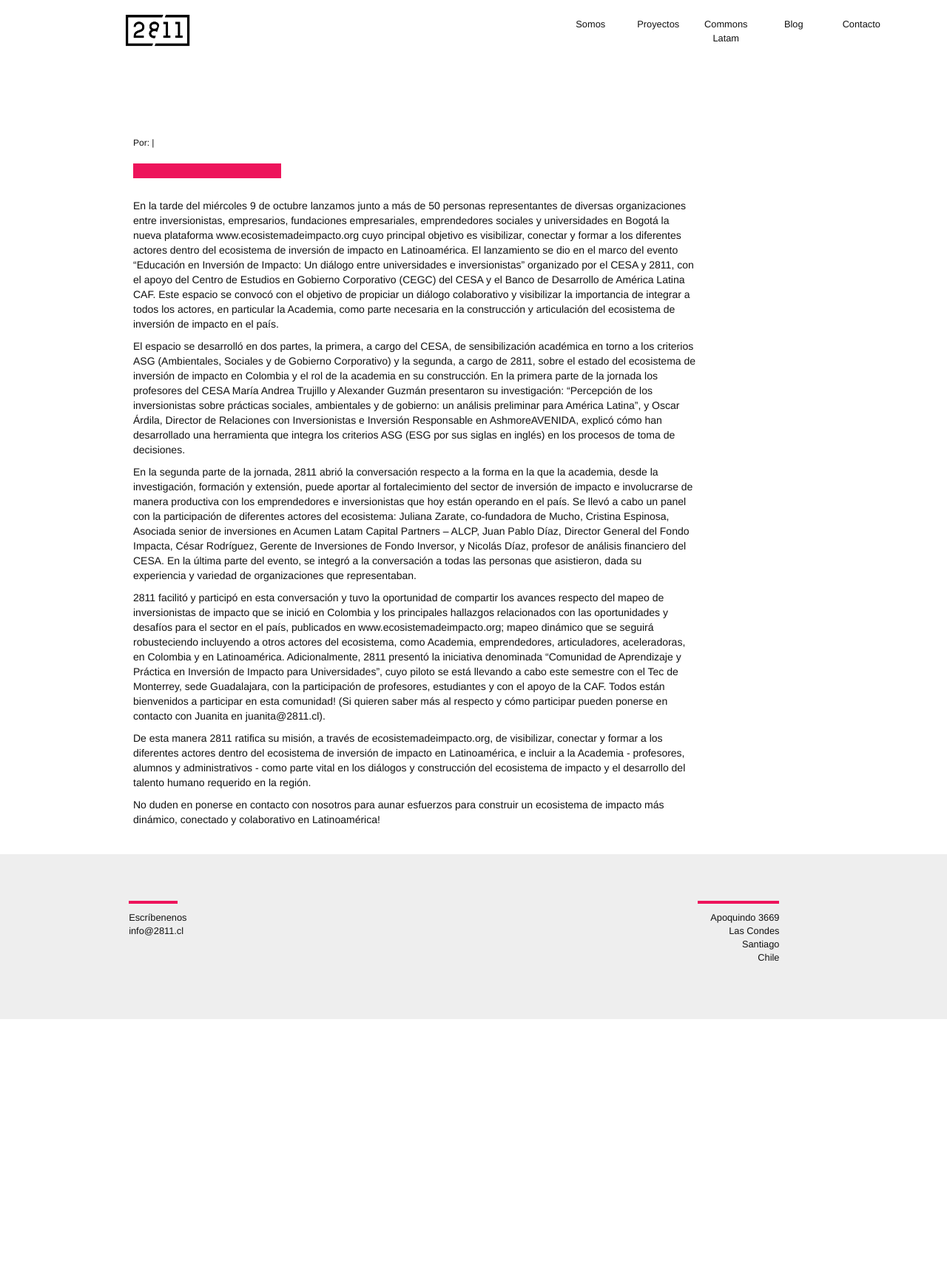
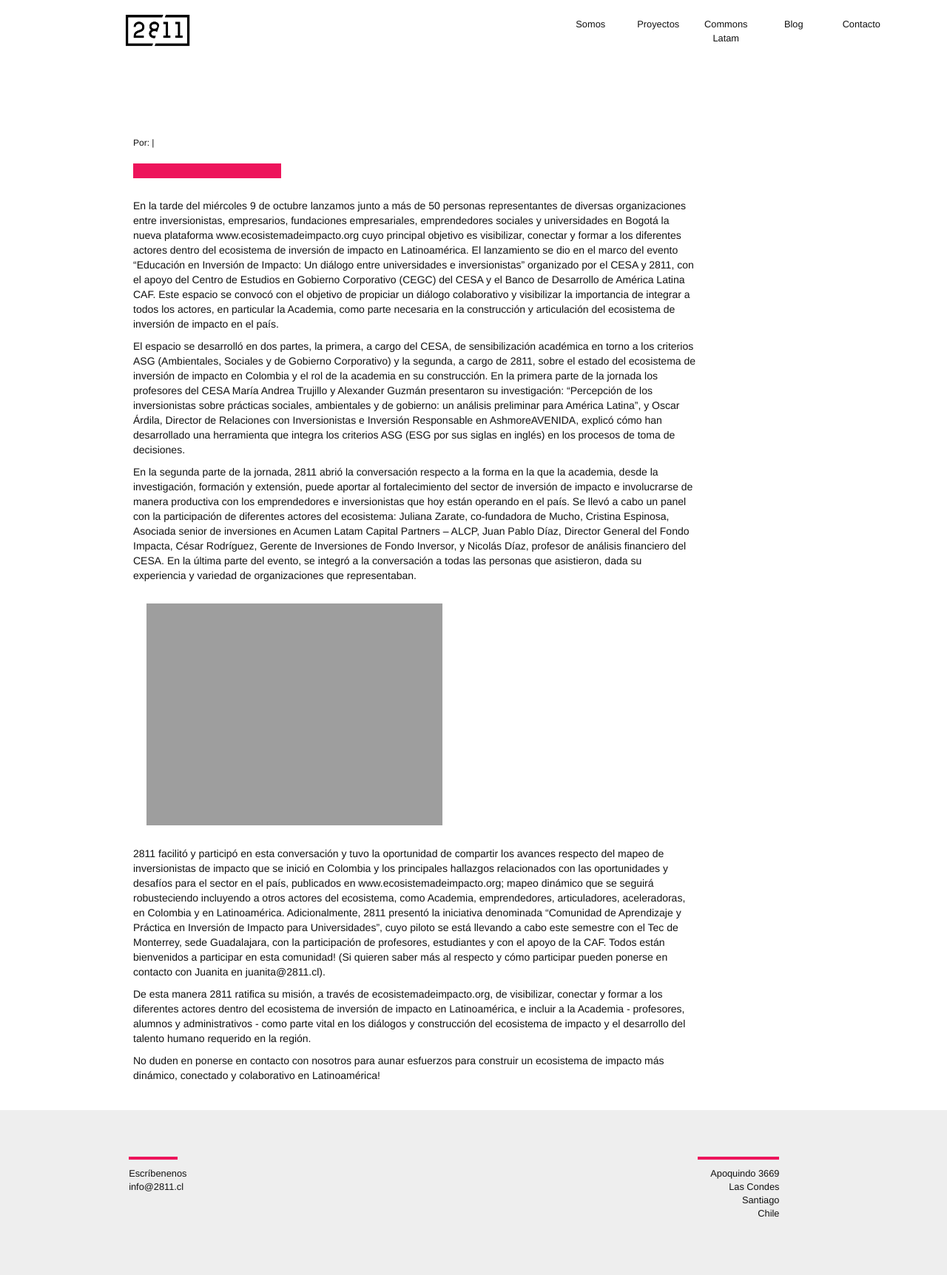
Before and after one commit to 2811Chile/2811Chile.github.io, a Jekyll site: the page built from _posts/2019-10-25-educacion-en-inversion-de-impacto-un-dialogo-entre-universidades-e-inversionistas.markdown, in a window 1280 px wide. Shown: the whole page at 74% size. Built offline with Jekyll 4.4.1, drawn with Linux system fonts in a browser that asks for light colours; nearby versions of some CDN libraries; some web fonts are replaced; our own code applies the rules of GitHub Pages for plain Markdown files; before the commit the page ends 1378 px from its top, so only the background shows below that.

Commit message:
Updated Educacion En Inversion De Impacto Un Dialogo Entre Universidades E Inversionistas

```diff
--- a/_posts/2019-10-25-educacion-en-inversion-de-impacto-un-dialogo-entre-universidades-e-inversionistas.markdown
+++ b/_posts/2019-10-25-educacion-en-inversion-de-impacto-un-dialogo-entre-universidades-e-inversionistas.markdown
@@ -9,6 +9,8 @@
 
 En la segunda parte de la jornada, 2811 abrió la conversación respecto a la forma en la que la academia, desde la investigación, formación y extensión, puede aportar al fortalecimiento del sector de inversión de impacto e involucrarse de manera productiva con los emprendedores e inversionistas que hoy están operando en el país. Se llevó a cabo un panel con la participación de diferentes actores del ecosistema: Juliana Zarate, co-fundadora de Mucho, Cristina Espinosa, Asociada senior de inversiones en Acumen Latam Capital Partners – ALCP, Juan Pablo Díaz, Director General del Fondo Impacta, César Rodríguez, Gerente de Inversiones de Fondo Inversor, y Nicolás Díaz, profesor de análisis financiero del CESA. En la última parte del evento, se integró a la conversación a todas las personas que asistieron, dada su experiencia y variedad de organizaciones que representaban.
 
+![Image from iOS (1).jpg](/uploads/Image%20from%20iOS%20(1).jpg)
+
 2811 facilitó y participó en esta conversación y tuvo la oportunidad de compartir los avances respecto del mapeo de inversionistas de impacto que se inició en Colombia y los principales hallazgos relacionados con las oportunidades y desafíos para el sector en el país, publicados en www.ecosistemadeimpacto.org; mapeo dinámico que se seguirá robusteciendo incluyendo a otros actores del ecosistema, como Academia, emprendedores, articuladores, aceleradoras, en Colombia y en Latinoamérica. Adicionalmente, 2811 presentó la iniciativa denominada “Comunidad de Aprendizaje y Práctica en Inversión de Impacto para Universidades”, cuyo piloto se está llevando a cabo este semestre con el Tec de Monterrey, sede Guadalajara, con la participación de profesores, estudiantes y con el apoyo de la CAF. Todos están bienvenidos a participar en esta comunidad! (Si quieren saber más al respecto y cómo participar pueden ponerse en contacto con Juanita en  juanita@2811.cl).
 
 De esta manera 2811 ratifica su misión, a través de ecosistemadeimpacto.org, de visibilizar, conectar y formar a los diferentes actores dentro del ecosistema de inversión de impacto en Latinoamérica, e incluir a la Academia - profesores, alumnos y administrativos - como parte vital en los diálogos y construcción del ecosistema de impacto y el desarrollo del talento humano requerido en la región.
```
